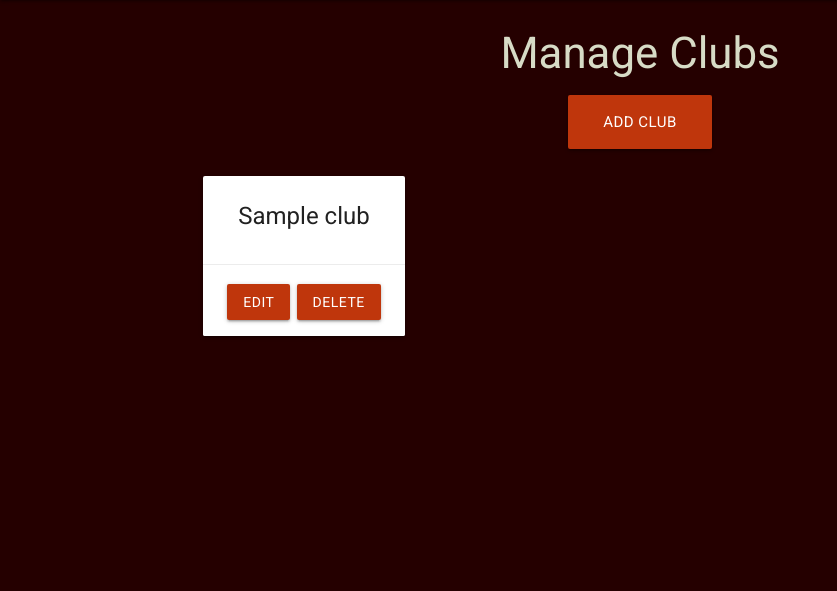
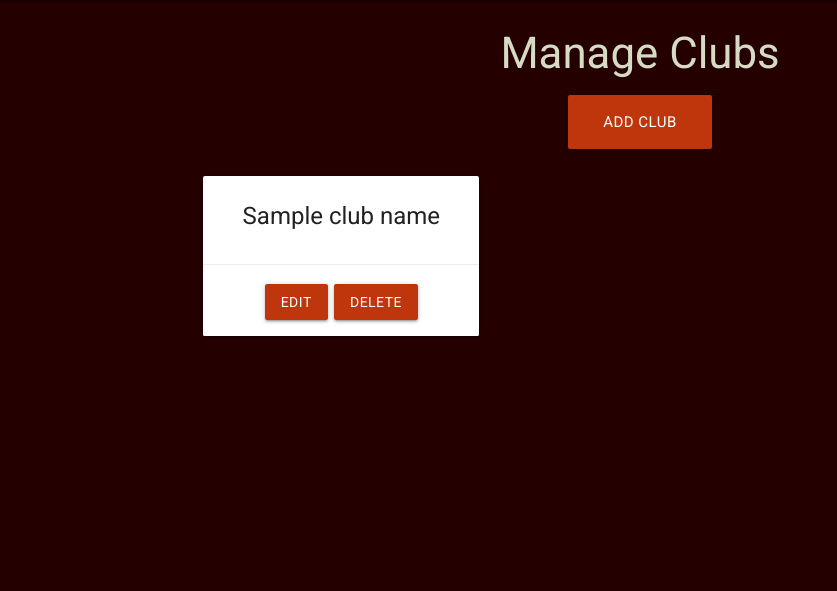
Before and after one commit to Kriz-hub/Football_League_Database, a Flask app: page / in a window 1280 px wide. Shown: the part 64-655 px from the top of the page, without its empty margins (0-837 px from the left). Run offline with Flask 2, Linux system fonts and the light colour scheme; a database or web service that is not in the repository returns one stand-in record (values such as "Sample title"); some libraries are stand-ins or nearby versions.

Commit message:
responsiveness whole project ready

```diff
--- a/app.py
+++ b/app.py
@@ -24,6 +24,18 @@ global_league_id = "0"
 @app.route("/get_clubs")
 def get_clubs():
     clubs = list(mongo.db.clubs.find().sort("club_name", 1))
+    for club in clubs:
+      txt = ""
+      nr=0
+      while nr < len(club ["club_name"]):
+         one_crt = club ["club_name"][nr]
+         if one_crt == " ": one_crt = "."
+         txt += one_crt
+         nr += 1
+      club ["club_name"] = txt
+    max_len_club = 12 + 2
+    for club in clubs:
+      while len(club ["club_name"]) < max_len_club: club ["club_name"] += " "
     return render_template("clubs.html", clubs=clubs)
 
 
--- a/static/css/style.css
+++ b/static/css/style.css
@@ -55,6 +55,15 @@ main {
     display: inline;
   }
 
+  .matches-text {
+    font-size: 14px;
+  }
+
+
+  .ranking-text {
+    font-size: 17px;
+  }
+
   .footer-size {
     min-height: 100vh;
   }
@@ -91,6 +100,14 @@ ul.social-media-links li:hover {
     font-size: 20px;
     margin-left: 0;
   }
+
+  .matches-text {
+    font-size: 11px;
+  }
+
+  .ranking-text {
+    font-size: 14px;
+  }
 }
 
 @media screen and (max-width: 550px) {
@@ -105,6 +122,10 @@ ul.social-media-links li:hover {
     #desktop-screen {
       display: none;
     }
+
+    .ranking-text {
+      font-size: 12px;
+    }
 }
 
 @media screen and (max-width: 480px) {
--- a/templates/clubs.html
+++ b/templates/clubs.html
@@ -13,10 +13,21 @@
 
     <div class="row">
         {% for club in clubs %}
-            <div class="col s12 m3">
+            <div class="col s12 m4 hide-on-med-and-down">
                 <div class="card center-align">
                     <div class="card-content">
-                        <span class="card-title">{{ club.club_name }}</span>
+                        <span class="card-title"><exp>{{ club.club_name }}</exp></span>
+                    </div>
+                    <div class="card-action">
+                        <a href="{{ url_for('edit_club', club_id=club._id) }}" class="btn deep-orange darken-4">Edit</a>
+                        <a href="{{ url_for('delete_club_question', club_id=club._id) }}" class="btn deep-orange darken-4">Delete</a>
+                    </div>
+                </div>
+            </div>
+            <div class="col s12 m5 hide-on-large-only">
+                <div class="card center-align">
+                    <div class="card-content">
+                        <span class="card-title"><exp>{{ club.club_name }}</exp></span>
                     </div>
                     <div class="card-action">
                         <a href="{{ url_for('edit_club', club_id=club._id) }}" class="btn deep-orange darken-4">Edit</a>
--- a/templates/clubs_add.html
+++ b/templates/clubs_add.html
@@ -8,7 +8,7 @@
             <!-- club name -->
             <div class="row">
                 <div class="input-field col s12">
-                    <input id="club_name" name="club_name" minlength="3" maxlength="25"
+                    <input id="club_name" name="club_name" minlength="3" maxlength="12"
                         type="text" class="validate" required>
                     <label for="club_name">Club Name</label>
                 </div>
--- a/templates/clubs_edit.html
+++ b/templates/clubs_edit.html
@@ -8,7 +8,7 @@
             <!-- club name -->
             <div class="row">
                 <div class="input-field col s12">
-                    <input id="club_name" name="club_name" minlength="3" maxlength="25"
+                    <input id="club_name" name="club_name" minlength="3" maxlength="12"
                         type="text" value="{{ club.club_name }}" class="validate" required>
                     <label for="club_name">Club Name</label>
                 </div>
--- a/templates/matches_manage.html
+++ b/templates/matches_manage.html
@@ -12,7 +12,8 @@
     </div>
 
     <div class="row">
-      <ul class="collection">
+        <div class="col s12">
+      <ul class="collection matches-text">
         {% for match in matches %}
         {% if match.league_nr == league._id %}
         <li class="collection-item">
@@ -33,6 +34,7 @@
         {% endif %}
         {% endfor %}
       </ul>
+        </div>
     </div>
 </main>
 {% endblock %}
--- a/templates/rankings_show.html
+++ b/templates/rankings_show.html
@@ -4,7 +4,7 @@
     <h3 class="center-align color-of-text">Show Ranking</h3>
 
     <div class="row">
-      <div id="sm-screen">
+      <div id="sm-screen" class="col s12 center-align ranking-text">
         <ul class="collection">
           <li class="collection-item">
             <span><pre>{{ hr_sm_display }}</pre></span>
@@ -20,7 +20,7 @@
       </div>
 
 
-      <div id="desktop-screen" class="col s12 center-align">
+      <div id="desktop-screen" class="col s12 center-align ranking-text">
         <ul class="collection">
           <li class="collection-item">
             <span><pre>{{ header_ranking }}</pre></span>
```
